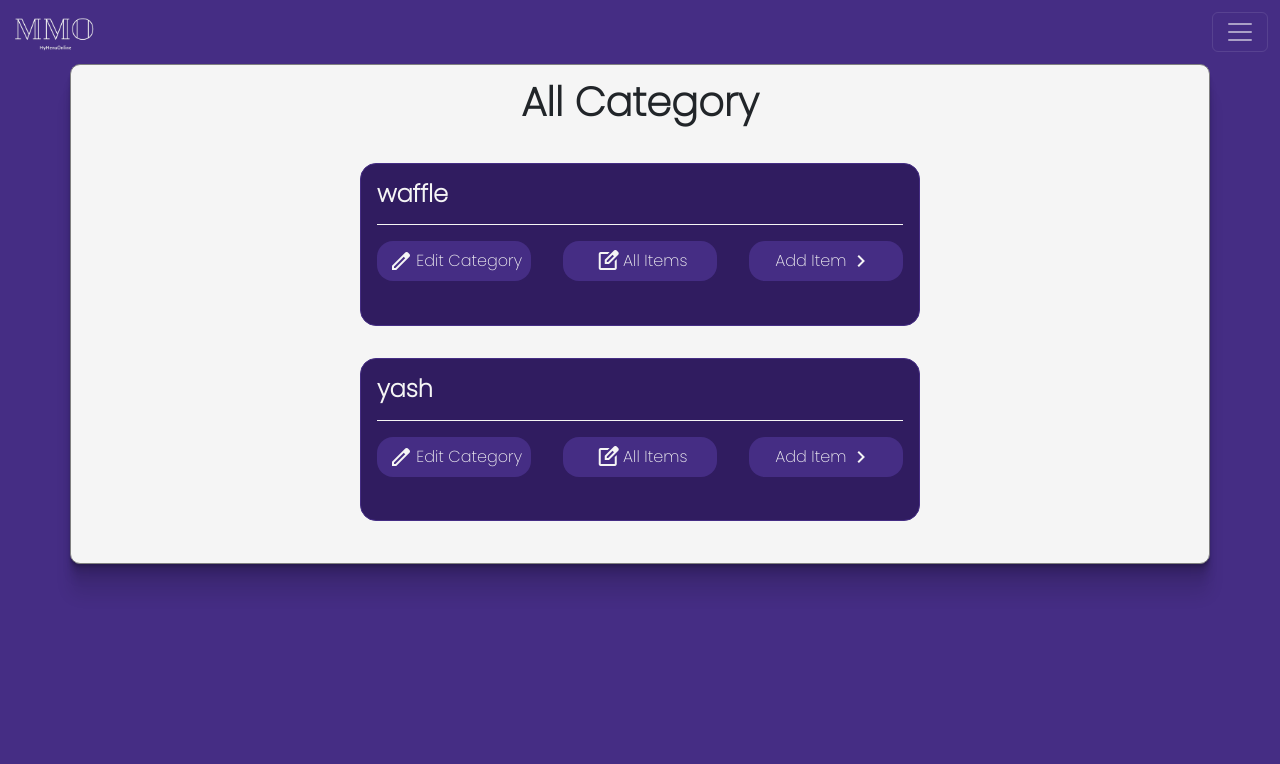
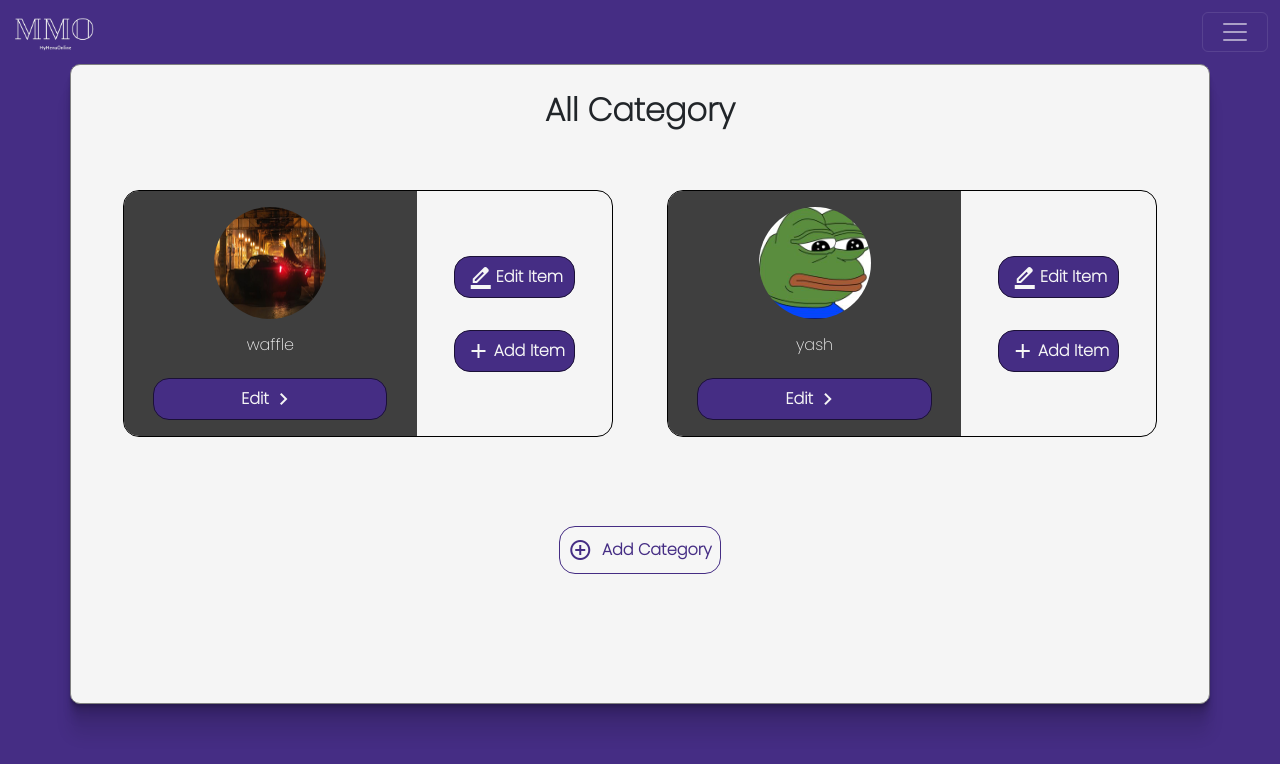
Before and after one commit to infinitus04/myMenuOnline, a Django app: page /client/category/ in a window 1280 px wide. Shown: the top 764 px of the page. Run offline with Django 4.2, Linux system fonts and the light colour scheme; a user stored in the database is signed in; data comes from the database, SQL or seed files in the repository; both versions use the stored data as it was after the commit.

Commit message:
update : all category and navbar-icon

```diff
--- a/myMenuOnline/settings.py
+++ b/myMenuOnline/settings.py
@@ -25,7 +25,7 @@
 # SECURITY WARNING: don't run with debug turned on in production!
 DEBUG = True
 
-ALLOWED_HOSTS = ['*']
+ALLOWED_HOSTS = ['*','192.168.137.12','192.168.122.1']
 
 
 # Application definition
--- a/static/css/styleAdmin.css
+++ b/static/css/styleAdmin.css
@@ -285,13 +285,13 @@
 .upperListCategory{
     display: flex;
     flex-direction: column;
-    /* justify-content: center; */
+    /* justify-content: space-evenly; */
     align-items: center;
-    /* text-align: center; */
+    text-align: center;
     color: var(--text);
     overflow: scroll;
     scrollbar-color:  red;
-    /* scrollbar-color: var(--background); */
+    scrollbar-color: var(--background);
     padding: 0.8rem;
 
 
@@ -560,7 +560,16 @@
 }
 .cateloginList > h3{
     position: relative;
-    right: 35px;
+    right: 15px;
+}
+p > span {
+    font-size: 1rem !important;
+}
+.itermList > h4 {
+     font-size: 1.2rem;
+}
+.listnewItem > h6{
+    font-size: 10px;
 }
 
 .itemListScroll{
@@ -584,9 +593,6 @@
         margin: 0;
         border-radius: 0rem 0rem 0.5rem 0.5rem;
     }
-    .setFixHeight{
-        height: 500px !important;
-    }
 
 }
 
@@ -599,3 +605,123 @@
     border: 2px solid red;
 
   }
+
+  .upperListCategory{
+    width: 100%;
+    /* border: 1px solid black; */
+    display: flex;
+    flex-direction: row !important;
+    flex-wrap: wrap;
+    /* flex-direction: column; */
+    overflow: scroll;
+    justify-content: space-around;
+    height: 45vh  !important;
+  }
+  .categoryListIterm{
+    display: flex;
+    flex-direction: row;
+    /* justify-content: space-between; */
+    align-items: center;
+    align-content: center;
+    border: 1px solid black;
+    /* justify-content: space-evenly; */
+    width: 45%;
+    margin: 1rem;
+    border-radius: 1rem;
+    overflow: hidden;
+
+  }
+  .catListleft{
+    display: flex;
+    flex-direction: column;
+    justify-content: center;
+    align-content: center;
+    align-items: center;
+    background-color:var(--text) ; ;
+    /* background-color:#7f4cff77 ; ; */
+    width: 60%;
+    /* margin: auto; */
+  }
+  .catListRight{
+    display: flex;
+    flex-direction: column;
+    justify-content: center;
+    align-items: center;
+    align-content: center;
+    width: fit-content;
+    margin: auto;
+    /* background-color: rgba(128, 128, 128, 0.399); */
+  }
+
+  .catListleft > img {
+    height: 7rem;
+    width: 7rem;
+    border-radius: 50%;
+    margin: 1rem;
+  }
+  .catListleft > h6 {
+    color: var(--background);
+  }
+  .setFixheight{
+    height: 80vh !important;
+  }
+  .catListFlex{
+    display: flex;
+    flex-direction: column;
+    /* justify-content: space-around; */
+  }
+  .catListFlex > h2 {
+    text-align: center;
+    margin-bottom: 1rem;
+    height: 2.5rem;
+    margin: 0.5rem auto;
+    padding: 0.3rem;
+
+  }
+  .addCategoryButtonBlock{
+    height: 3rem;
+    width: fit-content;
+    border: 1.5px solid var(--primaryDark);
+    margin: 2rem auto;
+    padding: 0.2rem;
+    background-color: var(--background);
+    color: var(--primaryDark);
+    font-weight: bolder;
+    display: flex;
+    justify-content: center;
+    border-radius: 1rem;
+    /* z-index: 111; */
+
+
+  }
+
+.addCategoryButtonBlock:hover{
+      background-color: var(--primaryDark) !important;
+      color: whitesmoke !important;
+      /* z-index: 11; */
+      transition: 0.3s;
+
+    }
+  .addCategoryButtonBlock > p,span {
+    margin: auto 0.3rem;
+  }
+
+  @media only screen and (max-width: 600px){
+
+    .setFixheight{
+        height: fit-content !important;
+    }
+
+    .upperListCategory{
+        height: 62vh !important;
+
+
+    }
+    .categoryListIterm{
+        width: 100%;
+    }
+    .catListRight{
+        width: 53%;
+    }
+
+  }
--- /dev/null
+++ b/static/js/script.js
@@ -0,0 +1,15 @@
+
+
+logOut= () => {
+   var valuecheck =  confirm("Do you want Logout ? ")
+
+   if(valuecheck){
+       window.open('/client/logout/');
+
+   }
+   else{
+    // window.open();
+    // alert("nothing")
+    console.log("nothig")
+   }
+}
--- a/templates/client/categoryAdd.html
+++ b/templates/client/categoryAdd.html
@@ -7,12 +7,14 @@
     <title>Bootstrap demo</title>
     <link rel="stylesheet" href="{% static 'css/styleAdmin.css' %}">
 
+    <script src="{% static 'js/script.js' %}"></script>
+
     <link rel="stylesheet" href="https://fonts.googleapis.com/css2?family=Material+Symbols+Outlined:opsz,wght,FILL,GRAD@20..48,100..700,0..1,-50..200" />
     <link href="https://cdn.jsdelivr.net/npm/bootstrap@5.3.1/dist/css/bootstrap.min.css" rel="stylesheet" integrity="sha384-4bw+/aepP/YC94hEpVNVgiZdgIC5+VKNBQNGCHeKRQN+PtmoHDEXuppvnDJzQIu9" crossorigin="anonymous">
   </head>
   <body>
         <!-- Nav bar  start-->
-        {% include 'client/navbar.html' %}
+        {% include 'client/navBar.html' %}
 
     <form action="" method="POST" class="container" enctype='multipart/form-data'>
       {% csrf_token %}
--- a/templates/client/categoryEdit.html
+++ b/templates/client/categoryEdit.html
@@ -6,13 +6,13 @@
     <meta name="viewport" content="width=device-width, initial-scale=1">
     <title>Bootstrap demo</title>
     <link rel="stylesheet" href="{% static 'css/styleAdmin.css' %}">
-
+    <script src="{% static 'js/script.js' %}"></script>
     <link rel="stylesheet" href="https://fonts.googleapis.com/css2?family=Material+Symbols+Outlined:opsz,wght,FILL,GRAD@20..48,100..700,0..1,-50..200" />
     <link href="https://cdn.jsdelivr.net/npm/bootstrap@5.3.1/dist/css/bootstrap.min.css" rel="stylesheet" integrity="sha384-4bw+/aepP/YC94hEpVNVgiZdgIC5+VKNBQNGCHeKRQN+PtmoHDEXuppvnDJzQIu9" crossorigin="anonymous">
   </head>
   <body>
         <!-- Nav bar  start-->
-        {% include 'client/navbar.html' %}
+        {% include 'client/navBar.html' %}
 
     <form action="" method="POST" class="container" enctype='multipart/form-data'>
       {% csrf_token %}
--- a/templates/client/categoryList.html
+++ b/templates/client/categoryList.html
@@ -6,18 +6,17 @@
     <meta name="viewport" content="width=device-width, initial-scale=1">
     <title>Bootstrap demo</title>
     <link rel="stylesheet" href="{% static 'css/styleAdmin.css' %}">
-
+    <script src="{% static 'js/script.js' %}"></script>
     <link rel="stylesheet" href="https://fonts.googleapis.com/css2?family=Material+Symbols+Outlined:opsz,wght,FILL,GRAD@20..48,100..700,0..1,-50..200" />
     <link href="https://cdn.jsdelivr.net/npm/bootstrap@5.3.1/dist/css/bootstrap.min.css" rel="stylesheet" integrity="sha384-4bw+/aepP/YC94hEpVNVgiZdgIC5+VKNBQNGCHeKRQN+PtmoHDEXuppvnDJzQIu9" crossorigin="anonymous">
 
   </head>
   <body>
           <!-- Nav bar  start-->
-          {% include 'client/navbar.html' %}
-
+          {% include 'client/navBar.html' %}
       <!-- <img class="myMMOlogo" src="static/img/mmoLogo.png" alt=""> -->
-      <div class="container noCategory setFixHeight">
-        <h1>All Category</h1>
+      <div class="container catListFlex setFixheight">
+        <h2>All Category</h2>
 
     <div class="upperListCategory">
 
@@ -26,20 +25,32 @@
       {% for header in headers %}
 
 
-        <div class="categoryItem">
-            <!-- <div class="nameCategory"> -->
-                <h4>{{header.header_text}}</h4>
-            <!-- </div> -->
-            <div class="categoryButton">
-                <p onclick="parent.location.href='/client/category/{{header.id}}/'" > <span class="material-symbols-outlined">
-                    edit
-                    </span>Edit Category</p>
-                <p onclick="parent.location.href='/client/items/category={{header.id}}/'"> <span class="material-symbols-outlined">
-                    edit_square
-                    </span>All Items</p>
-                <p onclick="parent.location.href='/client/items/category={{header.id}}/add/'"> Add Item<span class="material-symbols-outlined">
-                    chevron_right
-                    </span></p>
+
+          <!-- new -->
+          <div class="categoryListIterm">
+            <div class="catListleft">
+              {% if header.image  %}
+              <img src="{{header.image.url}}" alt="">
+
+              {% else %}
+              <img src="{% static 'images/sadfrog.jpg' %}" alt="">
+
+              {% endif %}
+
+              <h6>{{header.header_text}}</h6>
+              <p class="myActionButton"  onclick="parent.location.href='/client/category/{{header.id}}/'">Edit<span class="material-symbols-outlined">
+                chevron_right
+                </span></p>
+            </div>
+            <div class="catListRight">
+              <p class="myActionButton" onclick="parent.location.href='/client/items/category={{header.id}}/'"> <span class="material-symbols-outlined">
+                border_color
+                </span>Edit Item</p>
+                <p class="myActionButton" onclick="parent.location.href='/client/items/category={{header.id}}/add/'"><span class="material-symbols-outlined">
+                  add
+                  </span>Add Item</p>
+
+
             </div>
           </div>
             {% endfor %}
@@ -48,6 +59,12 @@
 
         </div>
 
+        <div  onclick="parent.location.href= '/client/category/add/'" class="addCategoryButtonBlock">
+            <span class="material-symbols-outlined">
+              add_circle
+              </span>
+            <p>Add Category</p>
+          </div>
     </div>
 
     </div>
--- a/templates/client/itemAdd.html
+++ b/templates/client/itemAdd.html
@@ -6,7 +6,7 @@
     <meta name="viewport" content="width=device-width, initial-scale=1">
     <title>Bootstrap demo</title>
     <link rel="stylesheet" href="{% static 'css/styleAdmin.css' %}">
-
+    <script src="{% static 'js/script.js' %}"></script>
 
     <link rel="stylesheet" href="https://fonts.googleapis.com/css2?family=Material+Symbols+Outlined:opsz,wght,FILL,GRAD@20..48,100..700,0..1,-50..200" />
     <link href="https://cdn.jsdelivr.net/npm/bootstrap@5.3.1/dist/css/bootstrap.min.css" rel="stylesheet" integrity="sha384-4bw+/aepP/YC94hEpVNVgiZdgIC5+VKNBQNGCHeKRQN+PtmoHDEXuppvnDJzQIu9" crossorigin="anonymous">
@@ -14,7 +14,7 @@
   </head>
   <body >
       <!-- Nav bar  start-->
-    {% include 'client/navbar.html' %}
+    {% include 'client/navBar.html' %}
     <!-- <img class="myMMOlogo" src="static/img/mmoLogo.png" alt=""> -->
     <form action="" method="POST" class="container">
       {% csrf_token %}
--- a/templates/client/itemEdit.html
+++ b/templates/client/itemEdit.html
@@ -6,7 +6,7 @@
     <meta name="viewport" content="width=device-width, initial-scale=1">
     <title>Bootstrap demo</title>
     <link rel="stylesheet" href="{% static 'css/styleAdmin.css' %}">
-
+    <script src="{% static 'js/script.js' %}"></script>
 
     <link rel="stylesheet" href="https://fonts.googleapis.com/css2?family=Material+Symbols+Outlined:opsz,wght,FILL,GRAD@20..48,100..700,0..1,-50..200" />
     <link href="https://cdn.jsdelivr.net/npm/bootstrap@5.3.1/dist/css/bootstrap.min.css" rel="stylesheet" integrity="sha384-4bw+/aepP/YC94hEpVNVgiZdgIC5+VKNBQNGCHeKRQN+PtmoHDEXuppvnDJzQIu9" crossorigin="anonymous">
@@ -14,7 +14,7 @@
   </head>
   <body >
       <!-- Nav bar  start-->
-    {% include 'client/navbar.html' %}
+    {% include 'client/navBar.html' %}
     <!-- <img class="myMMOlogo" src="static/img/mmoLogo.png" alt=""> -->
     <form action="" method="POST" class="container">
       {% csrf_token %}
--- a/templates/client/itemList.html
+++ b/templates/client/itemList.html
@@ -6,14 +6,14 @@
     <meta name="viewport" content="width=device-width, initial-scale=1">
     <title>Bootstrap demo</title>
     <link rel="stylesheet" href="{% static 'css/styleAdmin.css' %}">
-
+    <script src="{% static 'js/script.js' %}"></script>
     <link rel="stylesheet" href="https://fonts.googleapis.com/css2?family=Material+Symbols+Outlined:opsz,wght,FILL,GRAD@20..48,100..700,0..1,-50..200" />
     <link href="https://cdn.jsdelivr.net/npm/bootstrap@5.3.1/dist/css/bootstrap.min.css" rel="stylesheet" integrity="sha384-4bw+/aepP/YC94hEpVNVgiZdgIC5+VKNBQNGCHeKRQN+PtmoHDEXuppvnDJzQIu9" crossorigin="anonymous">
 
   </head>
   <body>
           <!-- Nav bar  start-->
-    {% include 'client/navbar.html' %}
+    {% include 'client/navBar.html' %}
 
       <div class="container  flexCol">
 
--- a/templates/client/navBar.html
+++ b/templates/client/navBar.html
@@ -1,11 +1,8 @@
 {% load static %}
 <nav  style="  background-color: rgb(69, 45, 132) !important;" class="navbar navbar-dark bg-dark fixed-top">
-
-
-
   <div class="container-fluid">
     <!-- <a class="navbar-brand" href="#"><h2>MMO</h2></a> -->
-      <img class="myMMOlogo navbar-brand" src="{% static 'img/whiteTextMMO-removebg-preview.png' %}" alt="">
+    <img class="myMMOlogo navbar-brand" src="{% static "img/whiteTextMMO-removebg-preview.png" %}" alt="">
     <button class="navbar-toggler" type="button" data-bs-toggle="offcanvas" data-bs-target="#offcanvasDarkNavbar" aria-controls="offcanvasDarkNavbar" aria-label="Toggle navigation">
       <span class="navbar-toggler-icon"></span>
     </button>
@@ -18,42 +15,42 @@
         <ul class="navbar-nav justify-content-end flex-grow-1 pe-3">
           <li class="nav-item d-flex align-items-center ">
             <span class="material-symbols-outlined ">home</span>
-              <a class="nav-link active m-2" aria-current="page" href="#" >Home</a>
+            <a class="nav-link active m-2" aria-current="page" href="/client/psudoPanel/" >Home</a>
           </li>
           <li class="nav-item d-flex align-items-center">
             <span class="material-symbols-outlined">
-                calendar_month</span>
-              <a class="nav-link active m-2" href="#">Courses Attendance</a>
+              menu_book</span>
+            <a class="nav-link active m-2" href="/client/category/">Menu</a>
           </li>
           <li class="nav-item d-flex align-items-center">
             <span class="material-symbols-outlined">
-                add_circle
+              category
               </span>
-              <a class="nav-link active m-2" href="#">Create Class</a>
+            <a class="nav-link active m-2" href="/client/category/">Category</a>
+          </li>
+          <li class="nav-item d-flex align-items-center">
+            <span class="material-symbols-outlined">
+              qr_code_scanner
+              </span>
+            <a class="nav-link active m-2" href="#">View QR</a>
           </li>
           <li class="nav-item d-flex align-items-center">
             <span class="material-symbols-outlined">
               person
               </span>
-              <a class="nav-link active m-2" href="#">Student</a>
+            <a class="nav-link active m-2" href="#">Profile</a>
           </li>
           <li class="nav-item d-flex align-items-center">
             <span class="material-symbols-outlined">
-                history
+              info
               </span>
-              <a class="nav-link active m-2" href="#">History</a>
-            </li>
-            <li class="nav-item d-flex align-items-center">
-              <span class="material-symbols-outlined">
-                download
-                </span>
-              <a class="nav-link active m-2" href="#">Export</a>
+            <a class="nav-link active m-2" href="#">About</a>
           </li>
           <li class="nav-item d-flex align-items-center">
             <span class="material-symbols-outlined">
               logout
               </span>
-              <a class="nav-link active m-2" style="font-weight: bold;" href="/client/logout/">log Out</a>
+            <a class="nav-link active m-2" style="font-weight: bold;" onclick="logOut()">log Out</a>
           </li>
 
         </ul>
@@ -62,3 +59,8 @@
     </div>
   </div>
 </nav>
+<!-- <script>
+  logOut(){
+    alert("Do you want to logout ?")
+  }
+</script> -->
--- a/templates/client/psudoPanel.html
+++ b/templates/client/psudoPanel.html
@@ -3,10 +3,11 @@
 <head>
     <meta charset="UTF-8">
     <meta name="viewport" content="width=device-width, initial-scale=1.0">
+
     <title>Psudo Panel</title>
 </head>
 <body>
-    <a href="/client/logout">logout</a>
+    <a  href="/client/logout">logout</a>
     <h1>WELCOME {{request.user}} TO CLIENT PANEL</h1>
 
     <p>To preview you menu <a href="http://127.0.0.1:8000/{{menu_link}}" target="_blank">click here</a></p>
```
Also changed, not shown: db.sqlite3, media/images/sandwich.jpg, media/images/seafood-pizza.jpg. Lines whose indentation alone changed are shown as unchanged.
